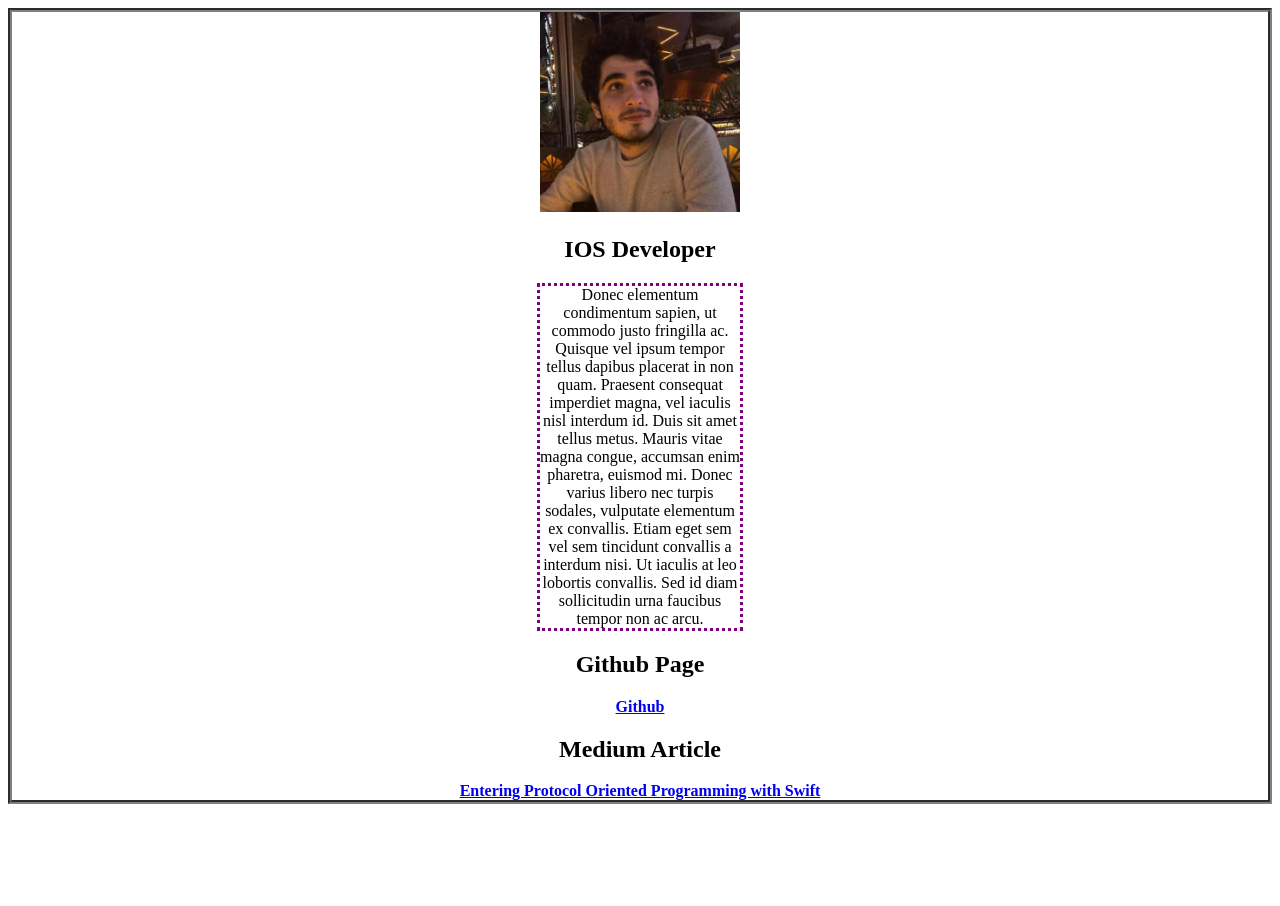
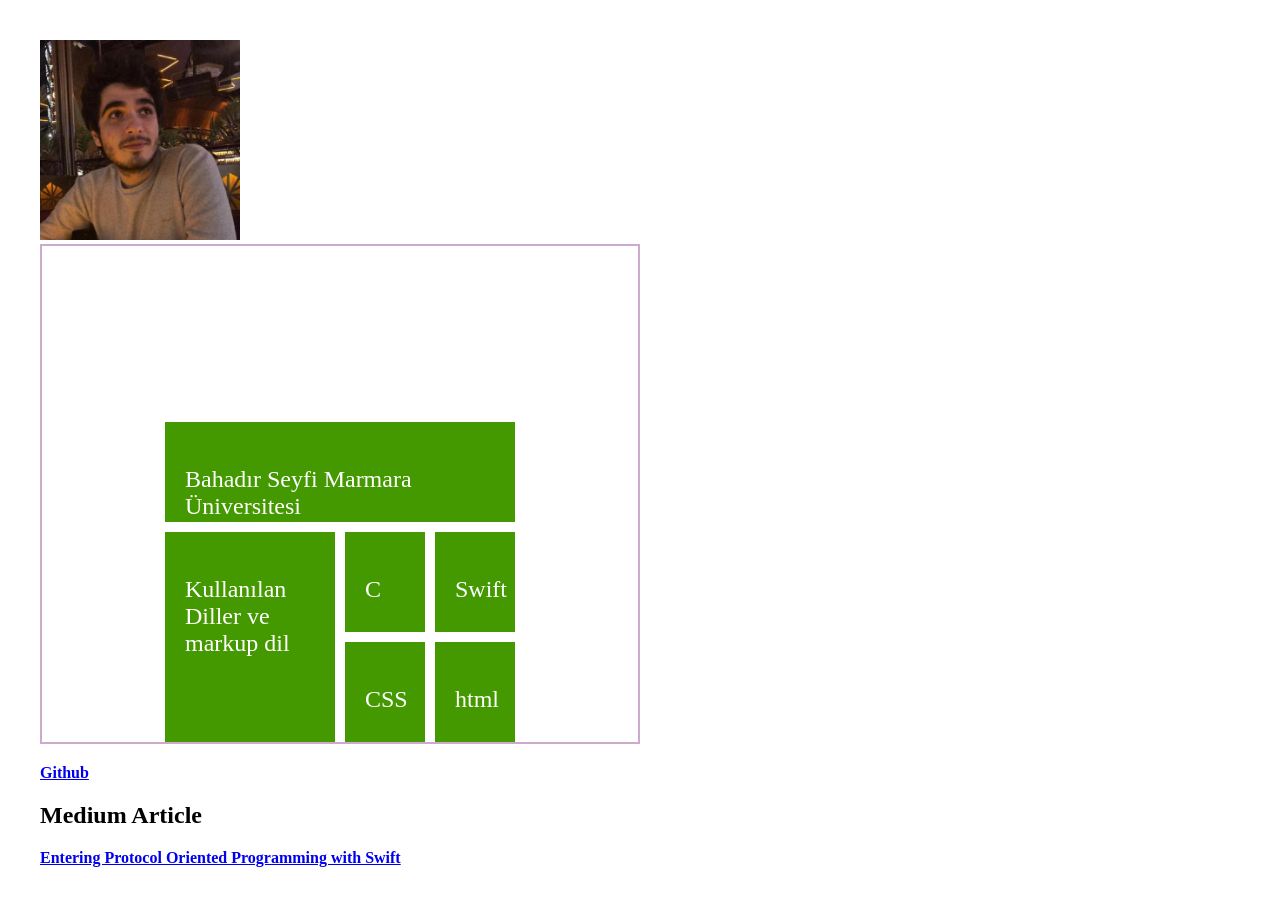
Before and after one commit to bahadirseyfi/bahadirseyfi.github.io, a plain HTML site: page index.html in a window 1280 px wide. Before the commit the page ends 812 px from the top, so only its background shows below. Drawn offline with Linux system fonts and the light colour scheme.

Commit message:
configure | grid layout

```diff
--- a/index.html
+++ b/index.html
@@ -6,9 +6,15 @@
 </head>
 <body>
     <img src="profile_pic.jpg" alt="Me" width="200">
-    <h2>IOS Developer</h2>
-    <p>Donec elementum condimentum sapien, ut commodo justo fringilla ac. Quisque vel ipsum tempor tellus dapibus placerat in non quam. Praesent consequat imperdiet magna, vel iaculis nisl interdum id. Duis sit amet tellus metus. Mauris vitae magna congue, accumsan enim pharetra, euismod mi. Donec varius libero nec turpis sodales, vulputate elementum ex convallis. Etiam eget sem vel sem tincidunt convallis a interdum nisi. Ut iaculis at leo lobortis convallis. Sed id diam sollicitudin urna faucibus tempor non ac arcu. </p>
-    <h2>Github Page</h2>
+        <div class="wrapper">
+            <div class="box item1"><p>Bahadır Seyfi Marmara Üniversitesi</p></div>
+            <div class="box item2"><p>Kullanılan Diller ve markup dil</p></div>
+            <div class="box item3"><p>C</p></div>
+            <div class="box item6"><p>Swift</p></div>
+          <div class = "box
+        item4"><p>CSS</p></div>
+            <div class="box item5"><p>html</p></div>
+        </div>
     <a href="https://github.com/bahadirseyfi"><strong>Github</strong></a> <br>
     <h2>Medium Article</h2>
     <a href="https://bahadirseyfi.medium.com/entering-protocol-oriented-programming-with-swift-fca419aea61a"><strong>Entering Protocol Oriented Programming with Swift</strong></a> <br>
--- a/styles.css
+++ b/styles.css
@@ -1,14 +1,44 @@
-body{
-    text-align: center;
-    border: 4px groove gray;
+html {
+  box-sizing: border-box;
+}
+*, *:before, *:after {
+  box-sizing: inherit;
 }
 
-p{
-    border: 3px dotted purple;
-    width: 200px ;
-    margin: 0 auto;
+body {
+  margin: 40px;
 }
 
-a{
-    font-weight: 200;
+.wrapper {
+  margin: 0 0 20px 0;
+  width: 600px;
+  height: 500px;
+  border: 2px solid #CAC;
+  display: grid;
+  grid-gap: 10px;
+  grid-template-columns: repeat(4, 80px);
+  grid-template-rows: repeat(3,100px);
+  justify-content: center;
+  align-content: end;
 }
+
+.box {
+  background-color: #490;
+  color: #fff;
+  padding: 20px;
+  font-size: 150%;
+}
+
+.item1 {
+  grid-column: 1 / 5;
+}
+
+.item2 {
+  grid-column: 1 / 3;
+  grid-row: 2 / 4;
+}
+.item
+
+.item3 {
+  grid-column: 4 / 5;
+}
```
